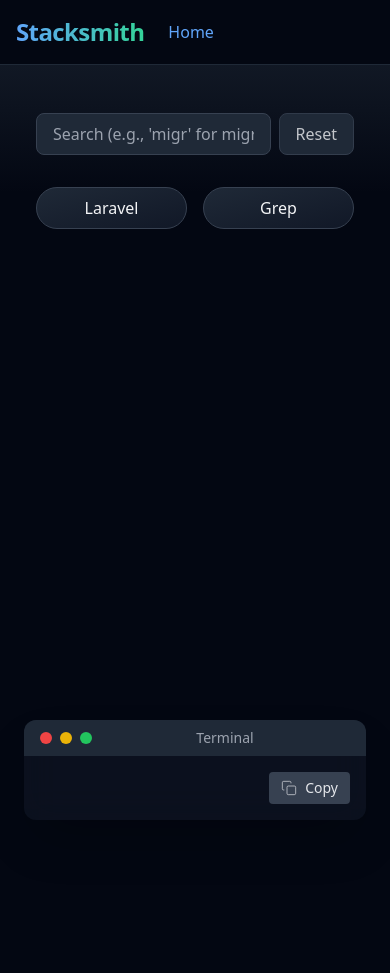
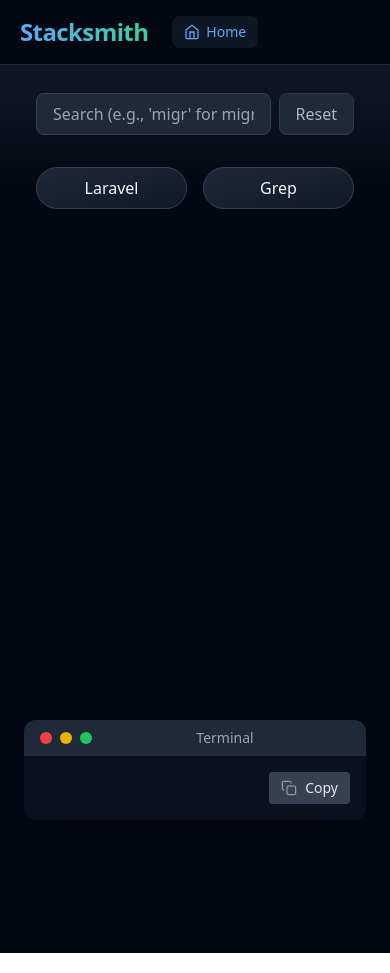
Before and after one commit to gukosowa/stacksmith, a Vue app: page / in a window 390 px wide. Built offline with nearby package versions, Linux system fonts and the light colour scheme.

Commit message:
feat(ui): enhance navigation style with icons
Added an icon to the "Home" navigation link and improved responsiveness by updating styling classes. These changes enhance the visual appeal and usability of the navigation bar. The navigation elements now have improved focus and hover effects.

```diff
--- a/src/App.vue
+++ b/src/App.vue
@@ -1,8 +1,8 @@
 <template>
   <div class="min-h-screen w-full text-gray-100">
-    <header class="border-b border-gray-800 bg-gray-950">
+    <header class="border-b border-gray-800 bg-gray-950 px-1">
       <div class="container mx-auto px-4 py-4">
-        <nav class="flex gap-6 items-center">
+        <nav class="flex gap-6 items-center text-sm">
           <span
             class="text-transparent bg-clip-text bg-gradient-to-r from-blue-400 to-emerald-400 text-2xl font-bold tracking-tight"
           >
@@ -10,16 +10,31 @@
           </span>
           <RouterLink
             to="/"
-            class="hover:text-blue-400 transition-colors"
-            active-class="text-blue-400"
+            class="group flex items-center gap-1.5 px-3 py-1.5 rounded-lg transition-colors outline-none ring-blue-400/50 focus-visible:ring-2"
+            :class="[
+              $route.path === '/'
+                ? 'text-blue-400 bg-gray-800/50'
+                : 'hover:text-blue-400 hover:bg-gray-800/50',
+            ]"
           >
-            Home
+            <svg
+              xmlns="http://www.w3.org/2000/svg"
+              class="w-4 h-4"
+              viewBox="0 0 24 24"
+              fill="none"
+              stroke="currentColor"
+              stroke-width="2"
+            >
+              <path d="M3 9l9-7 9 7v11a2 2 0 0 1-2 2H5a2 2 0 0 1-2-2z" />
+              <polyline points="9 22 9 12 15 12 15 22" />
+            </svg>
+            <span>Home</span>
           </RouterLink>
         </nav>
       </div>
     </header>
 
-    <main class="w-full px-4 py-8 bg-gray-950 relative">
+    <main class="w-full px-4 pb-8 pt-3 bg-gray-950 relative">
       <div
         class="absolute inset-x-0 top-0 h-32 bg-gradient-to-b from-gray-800 to-transparent opacity-50 pointer-events-none"
       ></div>
```
